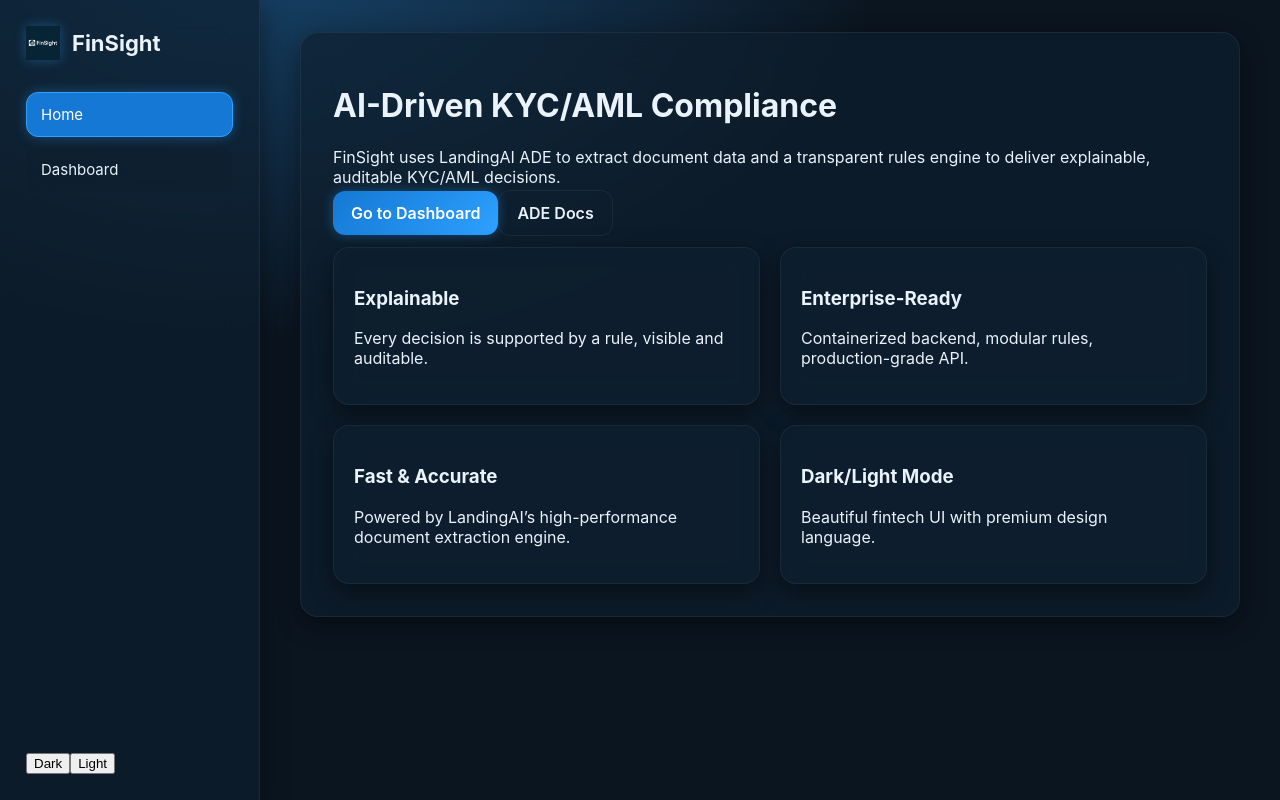
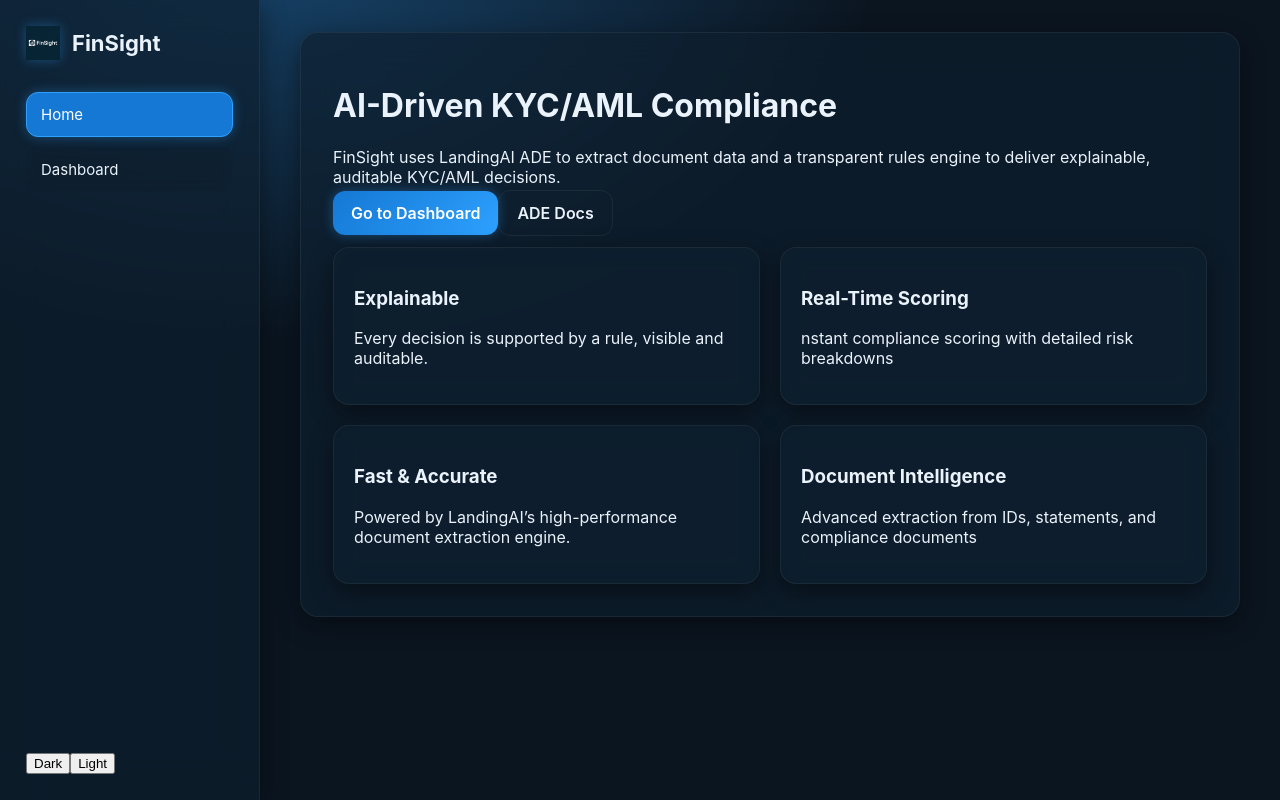
Before and after one commit to zkkhan01/FinSight, a React (Vite) app in the folder frontend/: page / in a window 1280 px wide. Built offline with nearby package versions, Linux system fonts and the light colour scheme; no server answers.

Commit message:
Update Home.jsx

```diff
--- a/frontend/src/pages/Home.jsx
+++ b/frontend/src/pages/Home.jsx
@@ -26,16 +26,16 @@
           <p>Every decision is supported by a rule, visible and auditable.</p>
         </div>
         <div className="card">
-          <h3>Enterprise-Ready</h3>
-          <p>Containerized backend, modular rules, production-grade API.</p>
+          <h3>Real-Time Scoring</h3>
+          <p>nstant compliance scoring with detailed risk breakdowns</p>
         </div>
         <div className="card">
           <h3>Fast & Accurate</h3>
           <p>Powered by LandingAI’s high-performance document extraction engine.</p>
         </div>
         <div className="card">
-          <h3>Dark/Light Mode</h3>
-          <p>Beautiful fintech UI with premium design language.</p>
+          <h3>Document Intelligence</h3>
+          <p>Advanced extraction from IDs, statements, and compliance documents</p>
         </div>
       </div>
     </div>
```
